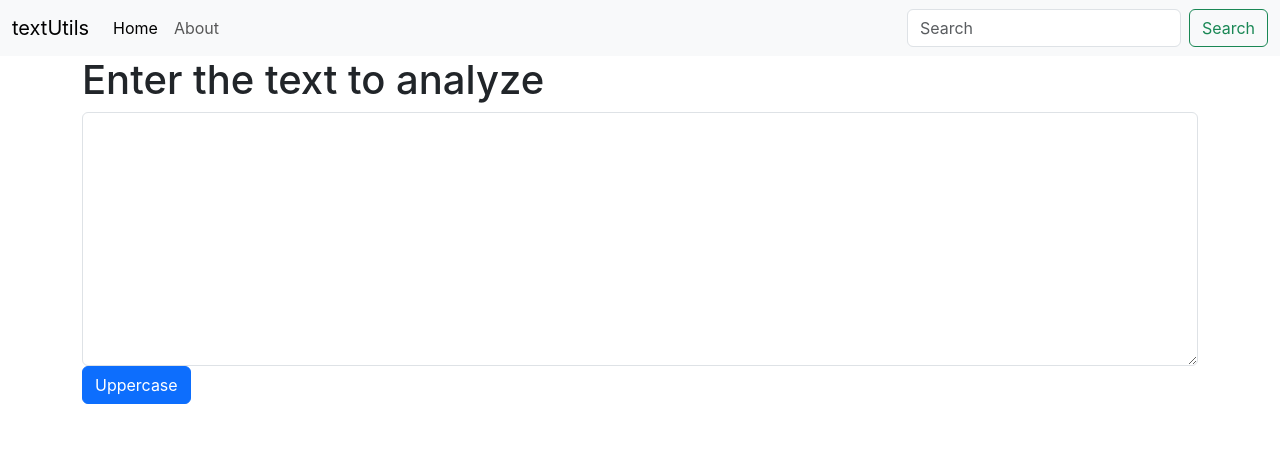
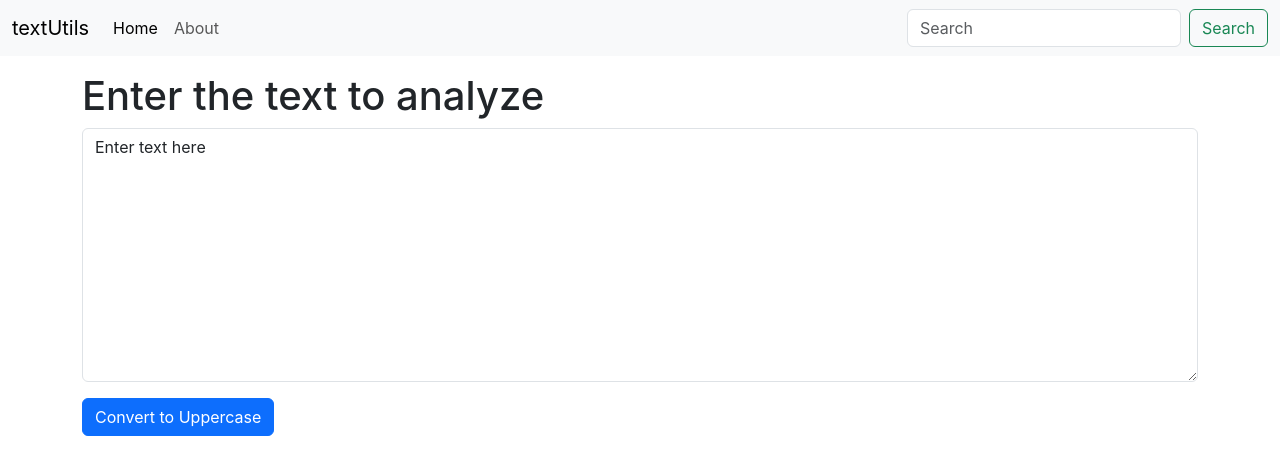
Before and after one commit to GOATSs7/my-app, a React (Create React App) app: page / in a window 1280 px wide. Shown: the top 474 px of the page. Built offline with nearby package versions, Linux system fonts and the light colour scheme.

Commit message:
added functionalities

```diff
--- a/src/App.js
+++ b/src/App.js
@@ -7,7 +7,7 @@ function App() {
 
        <>
        <Navbar title = "textUtils" about = "About"/>
-       <div className="container">
+       <div className="container my-3">
        <TextForm heading="Enter the text to analyze"/>
 
        </div>
--- a/src/components/TextForm.js
+++ b/src/components/TextForm.js
@@ -1,13 +1,25 @@
-import { click } from '@testing-library/user-event/dist/click'
-import React from 'react'
+
+import React ,{useState} from 'react'
 
 
-const uppercase=()=>{
 
-console.log("clicked")
-}
 
 export default function TextForm(props) {
+
+  const uppercase =()=>{
+
+
+    let newText=text.toUpperCase();
+    setText(newText)
+  }
+
+  const handleOnChange =(event)=>{
+
+    setText(event.target.value)
+
+  }
+  const [text, setText]=useState('Enter text here')
+
     return (
 
 
@@ -15,11 +27,12 @@ export default function TextForm(props) {
 
        <h1>{props.heading}</h1>
         <div className='mb-3'>
-        <textarea name=" " id="myBox" cols="30" rows="10" className='form-control'></textarea>
-        <button className='btn btn-primary' onClick={uppercase} >Uppercase</button>
-        </div>
-
+        <textarea name=" " id="myBox" cols="30" rows="10" className='form-control' value={text} onChange={handleOnChange} ></textarea>
 
       </div>
+
+    <button className='btn btn-primary' onClick={uppercase} >Convert to Uppercase</button>
+
+       </div>
     )
 }
```
Also changed, not shown: src/App.css (indentation only).
